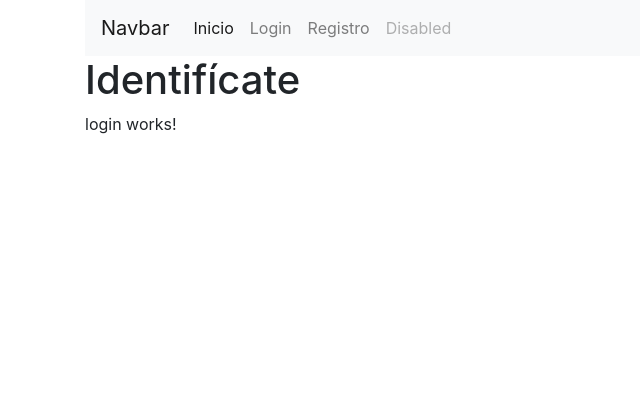
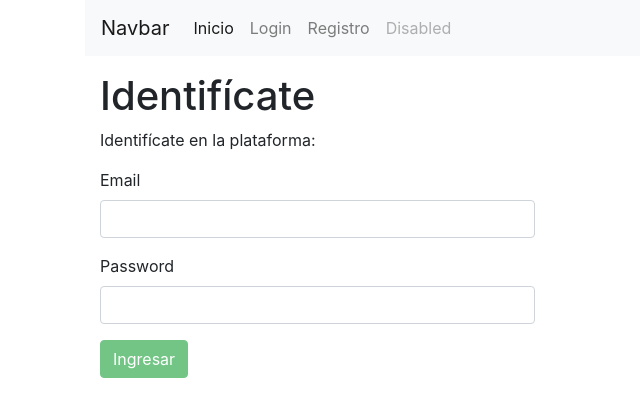
Before and after one commit to cartes/ahaus, an Angular app in the folder ahaus-angular/: page / in a window 1280 px wide. Shown: the top 416 px of the page, without its empty margins (0-640 px from the left). Built offline with nearby package versions, Linux system fonts and the light colour scheme.

Commit message:
Primera etapa login usuario

```diff
--- a/ahaus-angular/src/app/components/login/login.component.html
+++ b/ahaus-angular/src/app/components/login/login.component.html
@@ -1,3 +1,31 @@
-<h1>{{page_title}}</h1>
+<div class="col-md-12 mt-3">
+    <h1>{{page_title}}</h1>
+    <p>
+        Identifícate en la plataforma:
+    </p>
 
-<p>login works!</p>
+    <form class="col-5 ml-0 pl-0" #loginform="ngForm" (ngSubmit)="onSubmit(loginform)">
+        <div class="form-group">
+            <label for="email">Email </label>
+            <input class="form-control" type="email" name="email" id="email" #email="ngModel" [(ngModel)]="user.email"
+                   required pattern="[a-z0-9._%+-]+@[a-z0-9.-]+\.[a-z]{2,4}$"/>
+
+            <small *ngIf="!email.valid && email.touched" class="invalid-feedback d-block">
+                El email no es valido
+            </small>
+        </div>
+
+        <div class="form-group">
+
+            <label for="email">Password </label>
+            <input class="form-control" type="password" name="password" id="password" #password="ngModel"
+                   [(ngModel)]="user.password" />
+
+            <small *ngIf="!password.valid && password.touched" class="invalid-feedback d-block">
+                Password no válida
+            </small>
+        </div>
+
+        <input type="submit" value="Ingresar" class="btn btn-success" [disabled]="loginform.invalid"/>
+    </form>
+</div>
--- a/ahaus-angular/src/app/components/login/login.component.ts
+++ b/ahaus-angular/src/app/components/login/login.component.ts
@@ -1,16 +1,22 @@
 import {Component, OnInit} from '@angular/core';
 import {User} from "../../models/user";
+import {UserService} from "../../services/user.service";
 
 @Component({
     selector: 'app-login',
     templateUrl: './login.component.html',
-    styleUrls: ['./login.component.scss']
+    styleUrls: ['./login.component.scss'],
+    providers: [
+        UserService
+    ]
 })
 export class LoginComponent implements OnInit {
     public page_title: string;
     public user: User;
 
-    constructor() {
+    constructor(
+        private _userService: UserService
+    ) {
         this.page_title = "Identifícate";
         this.user = new User(1, '', '', '', '', '', '', '', '', 1, null, null, '');
     }
@@ -18,4 +24,9 @@ export class LoginComponent implements OnInit {
     ngOnInit() {
     }
 
+    onSubmit(form) {
+        console.log(form);
+        form.reset();
+    }
+
 }
```
